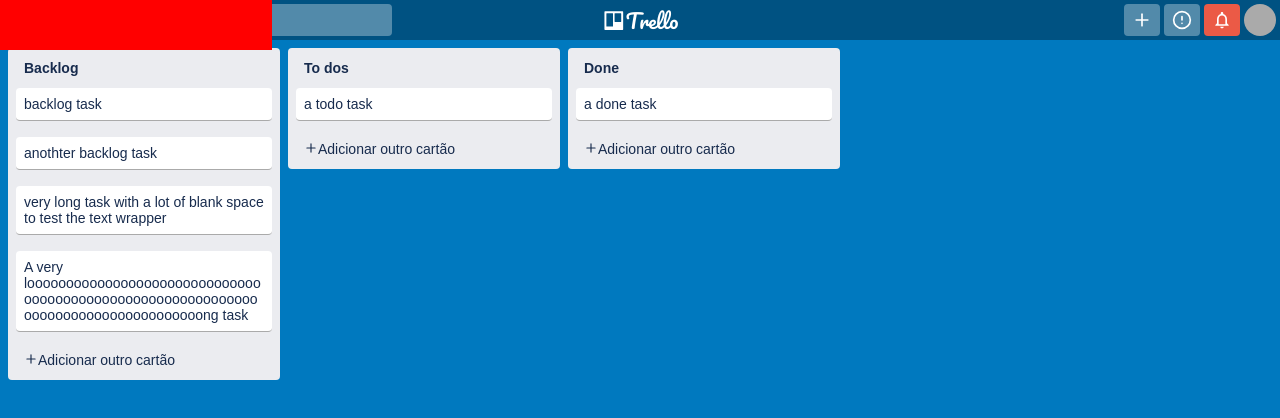
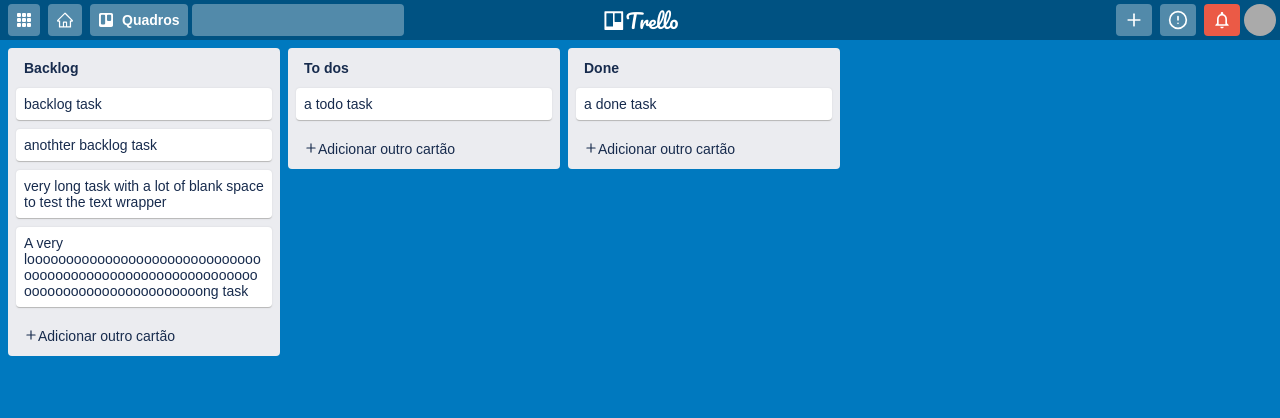
Before and after one commit to cazuzabarberino/fake-trello, a React (Create React App) app: page / in a window 1280 px wide. Shown: the top 418 px of the page. Built offline with nearby package versions, Linux system fonts and the light colour scheme.

Commit message:
task dnd styled

```diff
--- a/src/components/cardlist/styled.ts
+++ b/src/components/cardlist/styled.ts
@@ -69,6 +69,5 @@ export const NewCardBtn = styled.div`
 export const CardContainer = styled.div`
   display: flex;
   flex-direction: column;
-  row-gap: 8px;
   padding: 0 8px 8px 8px;
 `;
--- a/src/components/header/styles.ts
+++ b/src/components/header/styles.ts
@@ -24,9 +24,9 @@ export const HeaderBtnWrapper = styled.div.attrs(
   display: flex;
   align-items: center;
   justify-content: ${({ right }) => (right ? "flex-end" : "flex-start")};
-  column-gap: 4px;
 
   button {
+    margin: 0 4px;
   }
 `;
 
--- /dev/null
+++ b/src/components/taskCard/VisualTaskCard.tsx
@@ -0,0 +1,29 @@
+import React from "react";
+import Task from "../../models/Task";
+import { Card } from "./styled";
+
+interface Props {
+  task: Task;
+  left: number;
+  top: number;
+}
+
+const TaskCard = ({ task, left, top }: Props) => {
+  return (
+    <Card
+      style={{
+        position: "fixed",
+        left,
+        top,
+        cursor: "grabbing",
+        transform: "rotate(2.5deg)",
+        boxShadow: "5px 5px 20px rgba(0, 0, 0, 0.3)",
+        background: "white",
+      }}
+    >
+      {task.title}
+    </Card>
+  );
+};
+
+export default TaskCard;
--- a/src/components/taskCard/index.tsx
+++ b/src/components/taskCard/index.tsx
@@ -4,7 +4,7 @@ import DndTaskContext, {
 } from "../../Contexts/DndTaskContext";
 import Task from "../../models/Task";
 import { saveTaskRect } from "../../util";
-import { Card } from "./styled";
+import { Card, Shadow } from "./styled";
 
 interface Props {
   task: Task;
@@ -15,9 +15,12 @@ interface Props {
 const TaskCard = ({ task, listIndex, index }: Props) => {
   const containerRef = React.useRef<HTMLDivElement | null>(null);
 
-  const { beginTaskDrag } = React.useContext(
-    DndTaskContext
-  ) as DndTaskContextValue;
+  const {
+    beginTaskDrag,
+    taskDragging,
+    listIndex: lindex,
+    taskIndex,
+  } = React.useContext(DndTaskContext) as DndTaskContextValue;
 
   React.useLayoutEffect(() => {
     saveTaskRect(
@@ -27,8 +30,11 @@ const TaskCard = ({ task, listIndex, index }: Props) => {
     );
   }, [listIndex, index, task]);
 
+  const dragging = taskDragging && lindex === listIndex && taskIndex === index;
+
   return (
     <Card
+      dragging={dragging}
       ref={containerRef}
       onMouseDown={(event: React.MouseEvent<HTMLDivElement, MouseEvent>) => {
         event.preventDefault();
@@ -41,6 +47,7 @@ const TaskCard = ({ task, listIndex, index }: Props) => {
       }}
     >
       {task.title}
+      <Shadow dragging={dragging} />
     </Card>
   );
 };
--- a/src/components/taskCard/styled.ts
+++ b/src/components/taskCard/styled.ts
@@ -1,14 +1,41 @@
 import styled from "styled-components";
 
-export const Card = styled.div`
+interface CardProps {
+  dragging?: boolean;
+}
+
+export const Card = styled.div<CardProps>`
+  position: relative;
   width: 256px;
   background: white;
   padding: 8px;
   border-radius: 4px;
-  border-bottom: 1px solid #aaa;
+  border-bottom: ${({ dragging }) => (dragging ? 0 : "1px")} solid #bbb;
   word-wrap: break-word;
+  font-size: 14px;
+  cursor: pointer;
+  box-shadow: 0 0 2px rgba(0, 0, 0, 0.1);
 
   & + div {
     margin-top: 8px;
   }
+
+  &:hover {
+    background: #eee;
+  }
 `;
+
+interface ShadowProps {
+  dragging: boolean;
+}
+
+export const Shadow = styled.div<ShadowProps>`
+  display: ${({ dragging }) => (dragging ? "block" : "none")};
+  position: absolute;
+  top: 0;
+  left: 0;
+  width: 100%;
+  height: 100%;
+  border-radius: inherit;
+  background: #ddd;
+`;
--- a/src/hooks/useDndTask.tsx
+++ b/src/hooks/useDndTask.tsx
@@ -43,7 +43,6 @@ export const useDndTask = (
       listIndex,
     };
 
-    setTaskDragging(true);
     setPosition(event.clientX, event.clientY);
     window.addEventListener("mousemove", mouseMove);
     window.addEventListener("mouseup", mouseUp);
@@ -56,6 +55,7 @@ export const useDndTask = (
 
   const mouseMove = React.useCallback(
     (ev: MouseEvent) => {
+      setTaskDragging(true);
       setPosition(ev.clientX, ev.clientY);
     },
     [setPosition]
--- a/src/pages/panel/index.tsx
+++ b/src/pages/panel/index.tsx
@@ -1,14 +1,13 @@
 import React from "react";
+import shortid from "shortid";
 import CardList from "../../components/cardlist";
+import VisualTaskCard from "../../components/taskCard/VisualTaskCard";
+import DndTaskContext, { DndTaskContextValue } from "../../Contexts/DndTaskContext";
+import { useDndTask } from "../../hooks/useDndTask";
+import Coord from "../../models/Coord";
 import TaskList from "../../models/List";
-import { Container, ListContainter, FakeCard } from "./styles";
-import shortid from "shortid";
-import Coord from "../../models/Coord";
-import { initTaskRect, taskRects, rectInRangeX, listRects } from "../../util";
-import { useDndTask } from "../../hooks/useDndTask";
-import DndTaskContext, {
-  DndTaskContextValue,
-} from "../../Contexts/DndTaskContext";
+import { initTaskRect, listRects, rectInRangeX, taskRects } from "../../util";
+import { Container, ListContainter } from "./styles";
 
 interface Props {}
 
@@ -100,19 +99,13 @@ const Panel = (props: Props) => {
             />
           ))}
         </ListContainter>
-        <FakeCard
-          style={
-            taskDragging
-              ? {
-                  left: coord.x,
-                  top: coord.y,
-                }
-              : {
-                  left: 0,
-                  top: 0,
-                }
-          }
-        />
+        {taskDragging && (
+          <VisualTaskCard
+            task={allLists[dragIndexes.listIndex].tasks[dragIndexes.taskIndex]}
+            left={coord.x}
+            top={coord.y}
+          />
+        )}
       </Container>
     </DndTaskContext.Provider>
   );
```
